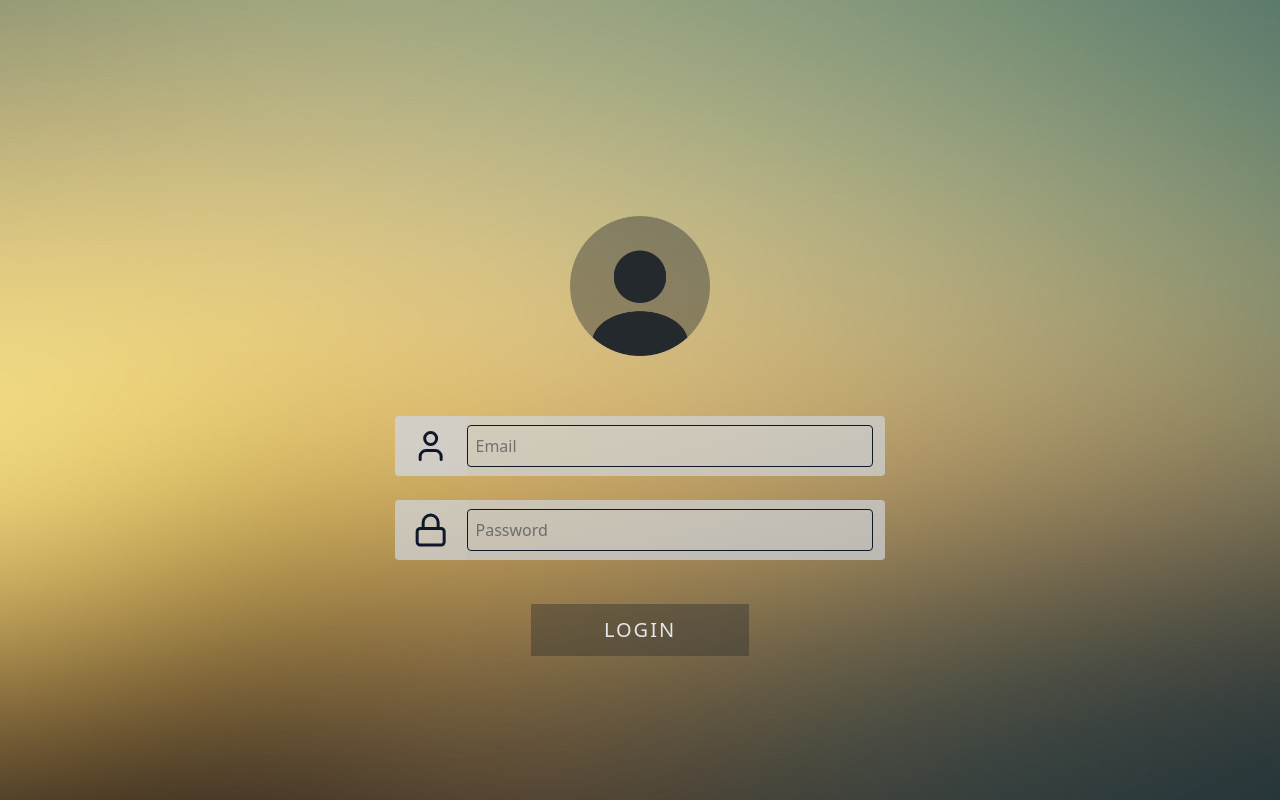
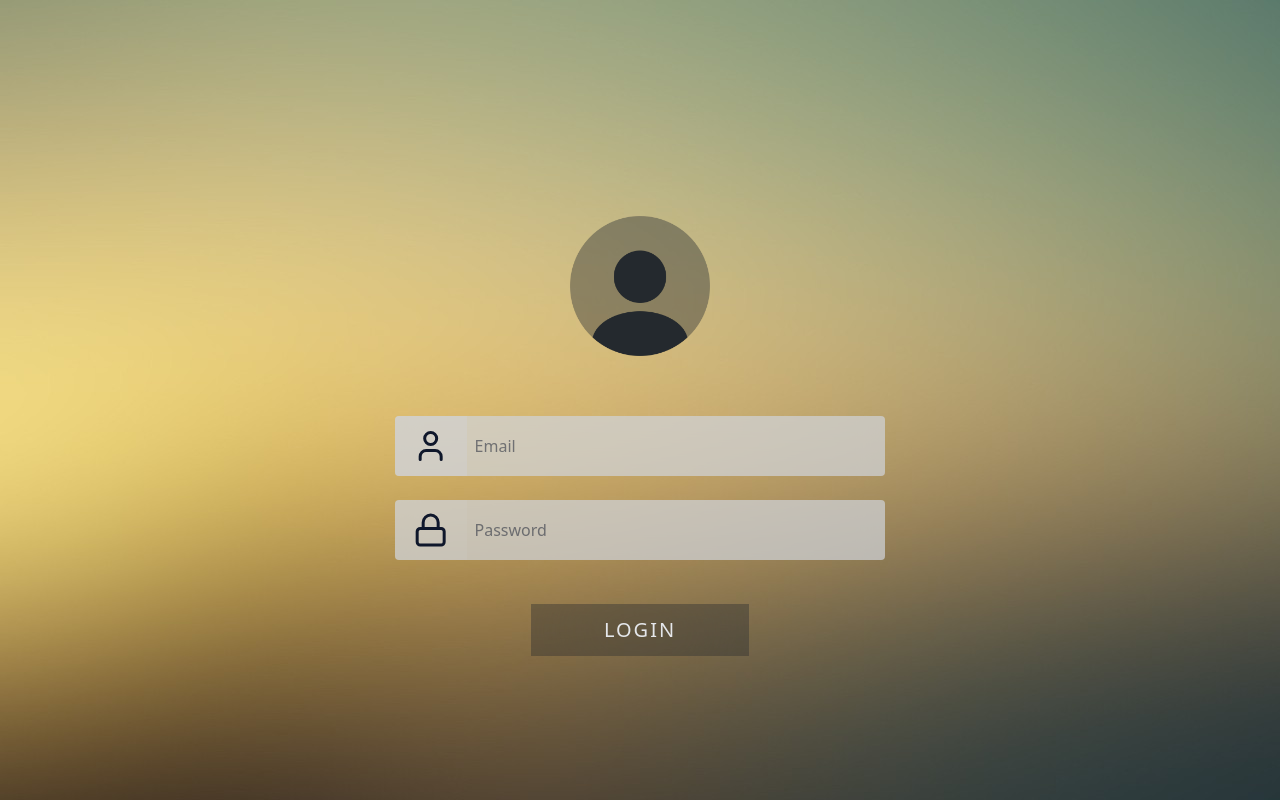
Before and after one commit to rIslandAgdil/project-inventaris, a React (Vite) app in the folder frontend/: page /login in a window 1280 px wide. Built offline with nearby package versions, Linux system fonts and the light colour scheme.

Commit message:
tambah className di input login

```diff
--- a/frontend/src/pages/Login.jsx
+++ b/frontend/src/pages/Login.jsx
@@ -66,6 +66,7 @@ function Login() {
               required={true}
               value={formData.email}
               onChange={handleChange}
+              className="outline-0 border-0"
             />
           </InputLogin>
           <InputLogin>
@@ -80,6 +81,7 @@ function Login() {
               required={true}
               value={formData.password}
               onChange={handleChange}
+              className="outline-0 border-0"
             />
           </InputLogin>
           {message && (
```
